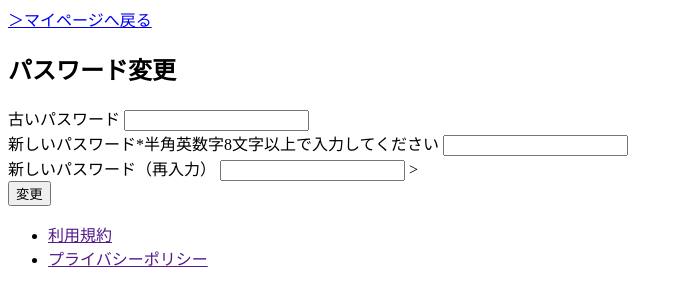
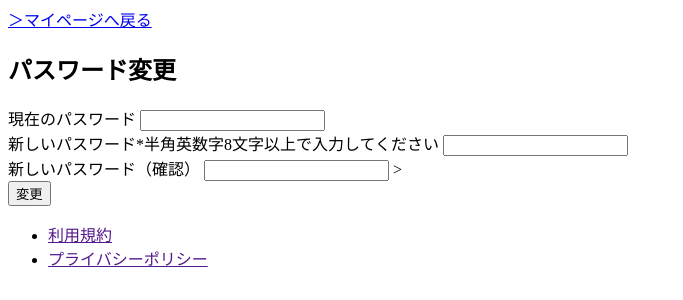
Before and after one commit to nodoguro68/board_app, a PHP site: page /php/page/pass_edit.php in a window 1280 px wide. Shown: the part 128-428 px from the top of the page, without its empty margins (0-683 px from the left). Run offline with PHP 8.4, Linux system fonts and the light colour scheme.

Commit message:
パスワードの文言とname属性変更

```diff
--- a/php/page/pass_edit.php
+++ b/php/page/pass_edit.php
@@ -19,8 +19,8 @@ require_once 'templete/header.php';
             </div>
             <div class="form__main">
                 <div class="form__group">
-                    <label class="form__label">古いパスワード</label>
-                    <input type="password" name="old_pass" value="" class="form__input" id="pass">
+                    <label class="form__label">現在のパスワード</label>
+                    <input type="password" name="current_pass" value="" class="form__input" id="pass">
                     <span class="err-msg"></span>
                 </div>
                 <div class="form__group">
@@ -29,7 +29,7 @@ require_once 'templete/header.php';
                     <span class="err-msg"></span>
                 </div>
                 <div class="form__group">
-                    <label class="form__label">新しいパスワード（再入力）</label>
+                    <label class="form__label">新しいパスワード（確認）</label>
                     <input type="password" name="new_pass_re" value="" class="form__input" id="new_pass_re">
                     <span class="err-msg">></span>
                 </div>
```
